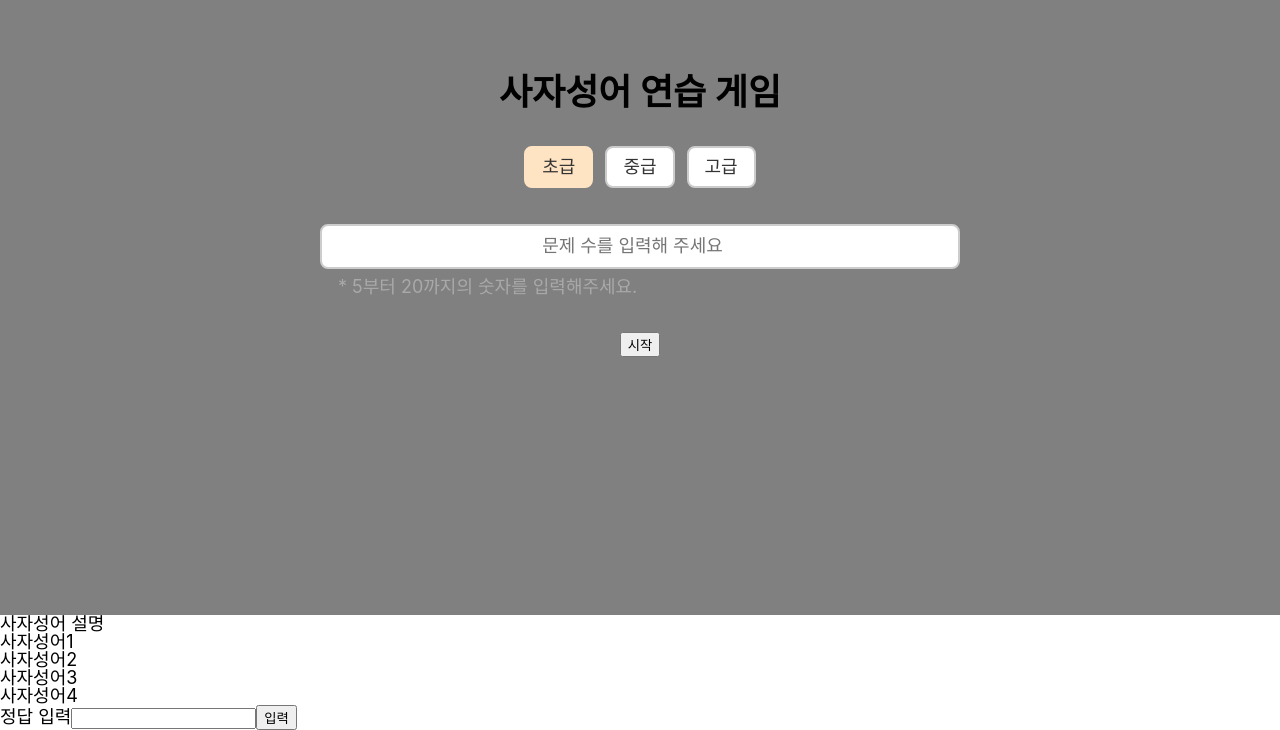
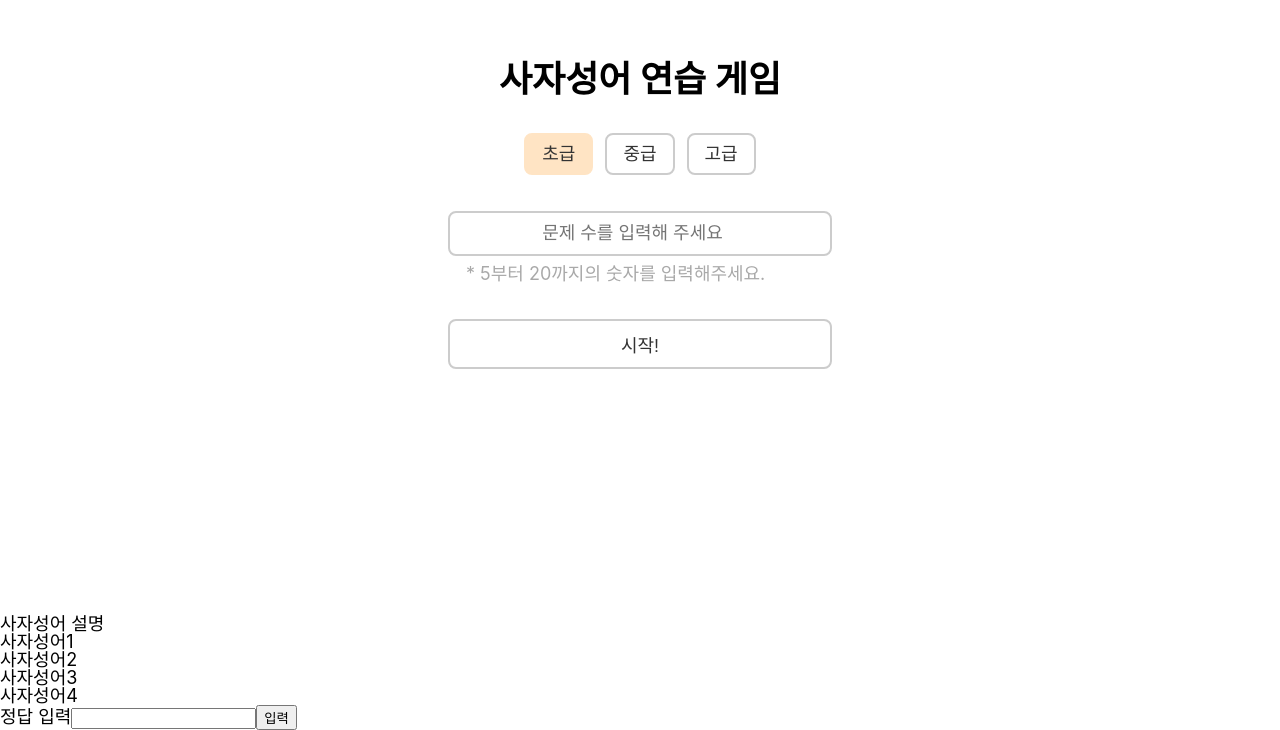
Before and after one commit to hungerbk/practice-idioms, a React (Vite) app: page / in a window 1280 px wide. Shown: the part 185-915 px from the top of the page. Built offline with nearby package versions, Linux system fonts and the light colour scheme.

Commit message:
💄 [Design] SubmitButton 스타일 적용

```diff
--- a/src/App.tsx
+++ b/src/App.tsx
@@ -1,5 +1,5 @@
 import styled from "@emotion/styled";
-import { RadioButtonGroup } from "./components/RadioButtonGroup";
+import { RadioButtonGroup, StyledLabel } from "./components/RadioButtonGroup";
 
 const SelectForm = styled.form`
   width: 100vw;
@@ -9,11 +9,16 @@ const SelectForm = styled.form`
   justify-content: center;
   align-items: center;
   gap: 2rem;
-  background-color: gray;
+
+  button {
+    width: 30%;
+    font-size: 18px;
+  }
 `;
 
+const SubmitButton = StyledLabel.withComponent("button");
 const SelectSpan = styled.span`
-  width: 50%;
+  width: 30%;
   display: flex;
   flex-flow: column nowrap;
   gap: 0.5rem;
@@ -46,7 +51,7 @@ function App() {
           <input type="number" max={20} min={5} id="number-of-problem" placeholder="문제 수를 입력해 주세요" required />
           <p>* 5부터 20까지의 숫자를 입력해주세요.</p>
         </SelectSpan>
-        <button type="submit">시작</button>
+        <SubmitButton type="submit">시작!</SubmitButton>
       </SelectForm>
 
       <div>
```
